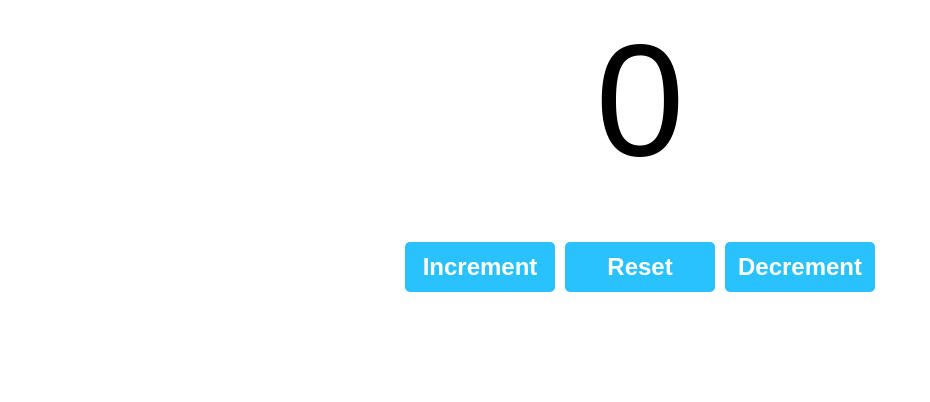
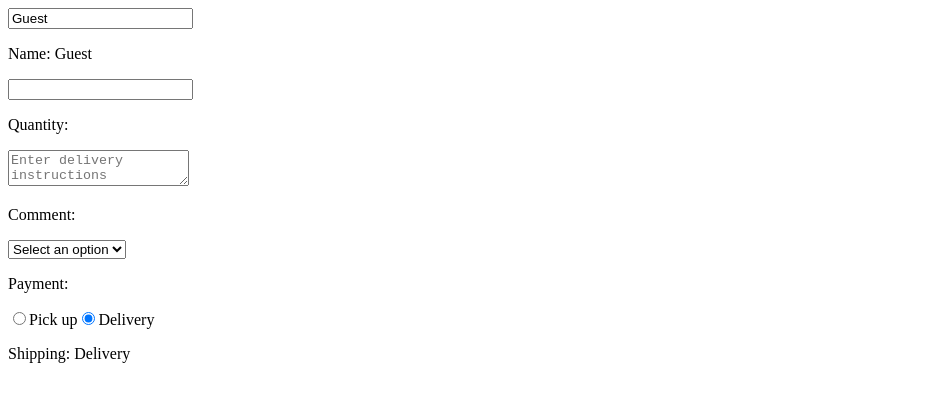
Before and after one commit to Sherbakov-star/React-Project-RecycaleMarket, a React (Vite) app in the folder RecycaleMarket/: page / in a window 1280 px wide. Shown: the top 402 px of the page, without its empty margins (0-930 px from the left). Built offline with nearby package versions, Linux system fonts and the light colour scheme.

Commit message:
learn onChange event handler

```diff
--- a/RecycaleMarket/src/App.jsx
+++ b/RecycaleMarket/src/App.jsx
@@ -9,6 +9,8 @@
 import ProfilePicture from "./ProfilePicture.jsx";
 import MyComponent from "./MyComponent.jsx";
 import Counter from "./Counter.jsx";
+import MyComponent2 from "./MyComponent2.jsx";
+
 // function App() {
 //   return(
 //     <>
@@ -105,10 +107,18 @@
 //   );
 // }
 
+// function App() {
+//   return(
+//     <>
+//       <Counter/>
+//     </>
+//   );
+// }
+
 function App() {
   return(
     <>
-      <Counter/>
+      <MyComponent2/>
     </>
   );
 }
--- /dev/null
+++ b/RecycaleMarket/src/MyComponent2.jsx
@@ -0,0 +1,65 @@
+
+import React,{useState} from 'react';
+
+function MyComponent2(){
+    const [name, setName] = useState("Guest");
+    const [quantity, setQuantity] = useState();
+    const [comment,setComment] = useState("");
+    const [payment,setPayment] = useState("");
+    const [shipping,setShipping] = useState("Delivery");
+
+    function handleNameChange(event){
+        setName(event.target.value);
+    }
+
+    function handleQuantityChange(event){
+        setQuantity(event.target.value);
+    }
+
+    function handleCommentChange(event){
+        setComment(event.target.value);
+    }
+
+    function handlePaymentChange(event){
+        setPayment(event.target.value);
+    }
+
+    function handleShippingChange(event){
+        setShipping(event.target.value);
+    }
+
+    return (<div>
+        <input value={name} onChange={handleNameChange}/>
+        <p>Name: {name}</p>
+
+        <input value={quantity} onChange={handleQuantityChange} type="number"/>
+        <p>Quantity: {quantity}</p>
+
+        <textarea value={comment} onChange={handleCommentChange}
+        placeholder='Enter delivery instructions'/>
+        <p>Comment: {comment}</p>
+
+        <select value={payment} onChange={handlePaymentChange}>
+            <option value="">Select an option</option>
+            <option value="Visa">Visa</option>
+            <option value="Mastercard">Mastercard</option>
+            <option value="Giftcard">Giftcard</option>
+        </select>
+        <p>Payment: {payment}</p>
+        <label>
+            <input type='radio' value="Pick Up"
+                checked={shipping === "Pick Up"}
+                onChange={handleShippingChange}/>
+            Pick up
+        </label>
+        <label>
+        <input type='radio' value="Delivery"
+                checked={shipping === "Delivery"}
+                onChange={handleShippingChange}/>
+            Delivery
+        </label>
+        <p>Shipping: {shipping}</p>
+    </div>);
+}
+
+export default MyComponent2
```
